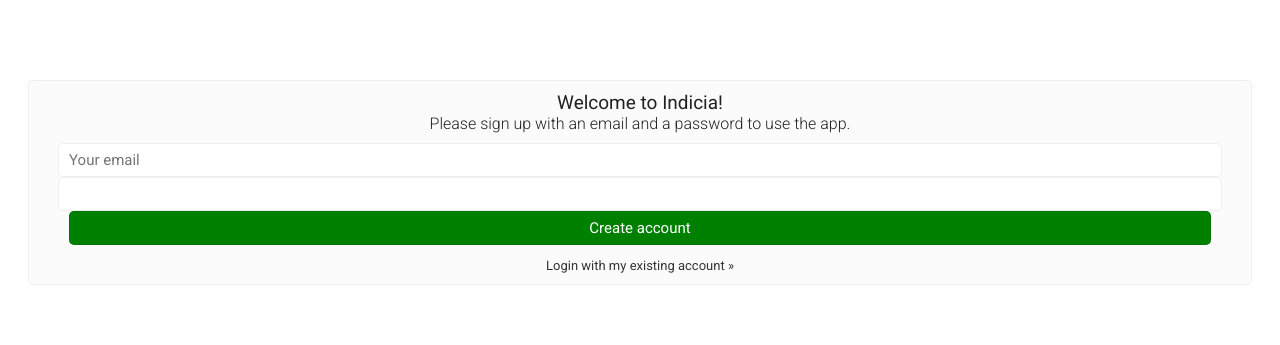
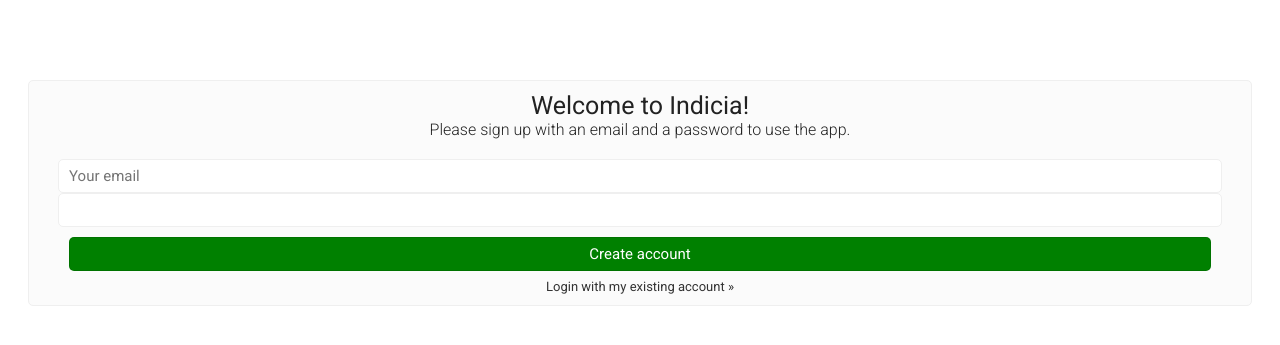
Before and after one commit to AndersonQ/Indicia-CS312, a PHP site: page /signup.html in a window 1280 px wide. Shown: the top 345 px of the page. Run offline with PHP 8.4, Linux system fonts and the light colour scheme.

Commit message:
signup fix

```diff
--- a/style.css
+++ b/style.css
@@ -195,11 +195,11 @@ footer {
 
 .signup-message b {
 	font-weight: 400;
-	font-size: 19px;
+	font-size: 25px;
 }
 
 .signup-form {
-	margin: 10px 0;
+	margin: 20px 0 5px;
 }
 
 .signup-form input {
@@ -227,7 +227,7 @@ input[type=submit] {
 	padding: 7px 10px;
 	border: 1px solid rgba(0,0,0,0.1);
 	border-radius: 5px;
-	cursor: pointer;
 	font: 15px 'Roboto', Arial;
 	color: #fff;
+	margin: 10px 0 0;
 }
```
